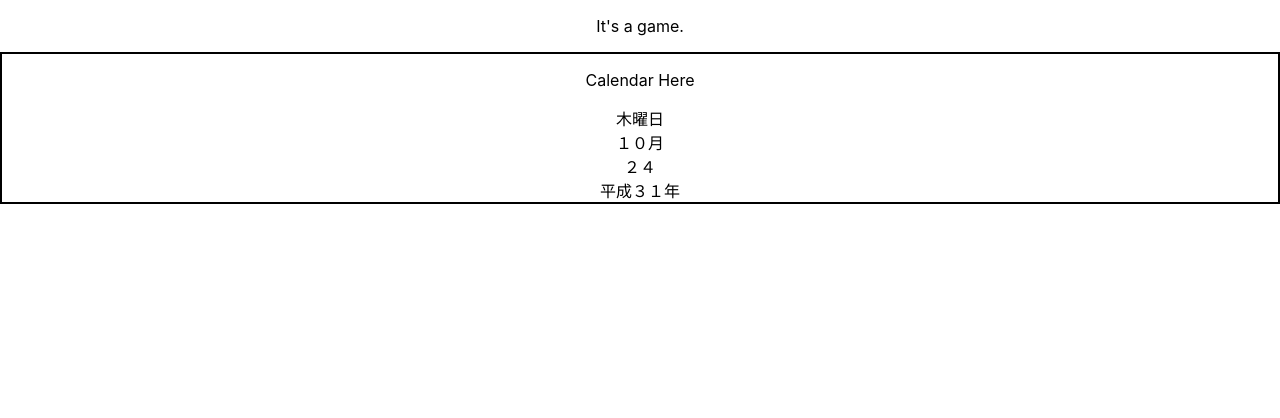
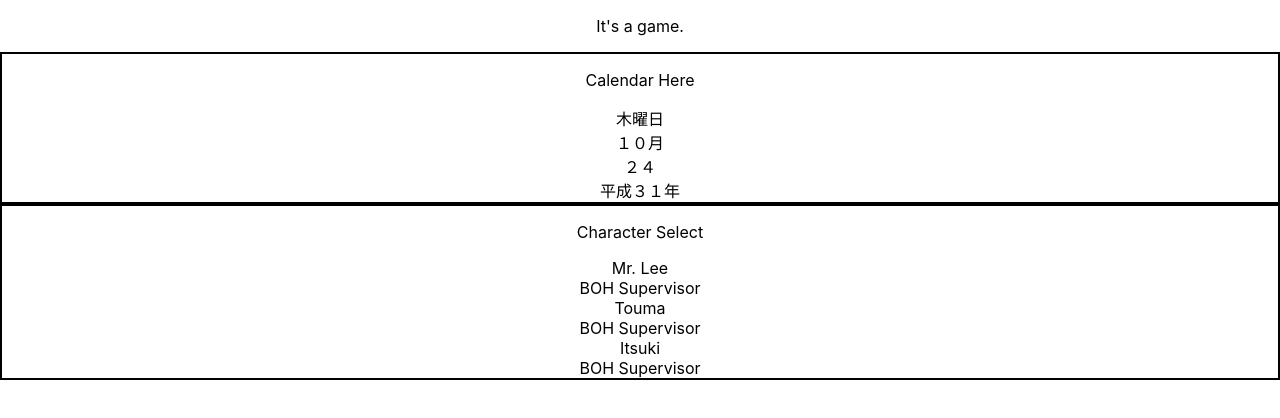
Before and after one commit to fallwall/ichi-proposal, a React (Create React App) app: page / in a window 1280 px wide. Shown: the top 418 px of the page. Built offline with nearby package versions, Linux system fonts and the light colour scheme.

Commit message:
character selector skeleton

```diff
--- a/src/App.js
+++ b/src/App.js
@@ -1,5 +1,6 @@
 import React from 'react';
 import Calendar from './components/Calendar';
+import CharacterSelect from './components/CharacterSelect';
 
 import './App.css';
 
@@ -8,6 +9,7 @@ function App() {
     <div className="App">
       <p>It's a game.</p>
       <Calendar />
+      <CharacterSelect />
     </div>
   );
 }
--- /dev/null
+++ b/src/components/CharacterSelect.css
@@ -0,0 +1,3 @@
+.character-select {
+  border: black solid 2px;
+}
--- a/src/components/CharacterSelect.jsx
+++ b/src/components/CharacterSelect.jsx
@@ -1,8 +1,17 @@
 import React from 'react';
+import characters from '../data/characters';
+import "./CharacterSelect.css";
 
 export default function CharacterSelect() {
   return (
-    <div>
+    <div className="character-select">
+      <p>Character Select</p>
+      {characters.map(c =>
+        <div>
+          <div>{c.name}</div>
+          <div>{c.role}</div>
+        </div>
+      )}
 
     </div>
   )
--- /dev/null
+++ b/src/data/characters.json
@@ -0,0 +1,14 @@
+[
+  {
+    "name": "Mr. Lee",
+    "role": "BOH Supervisor"
+  },
+  {
+    "name": "Touma",
+    "role": "BOH Supervisor"
+  },
+  {
+    "name": "Itsuki",
+    "role": "BOH Supervisor"
+  }
+]
```
